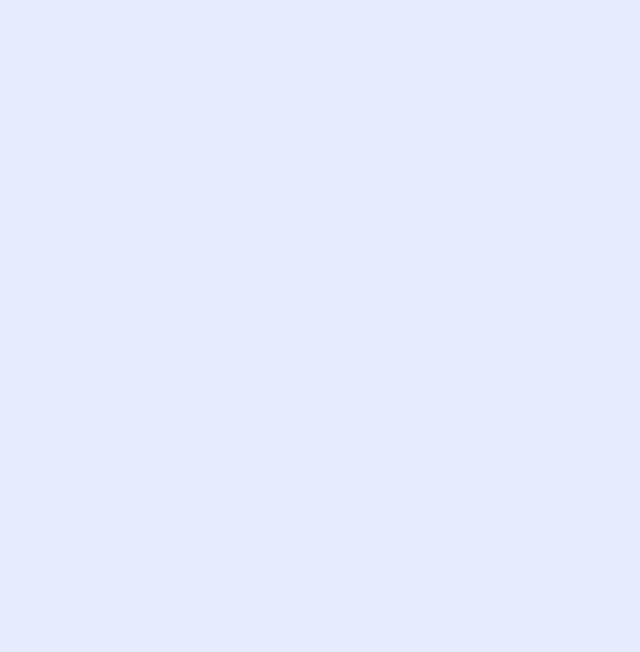
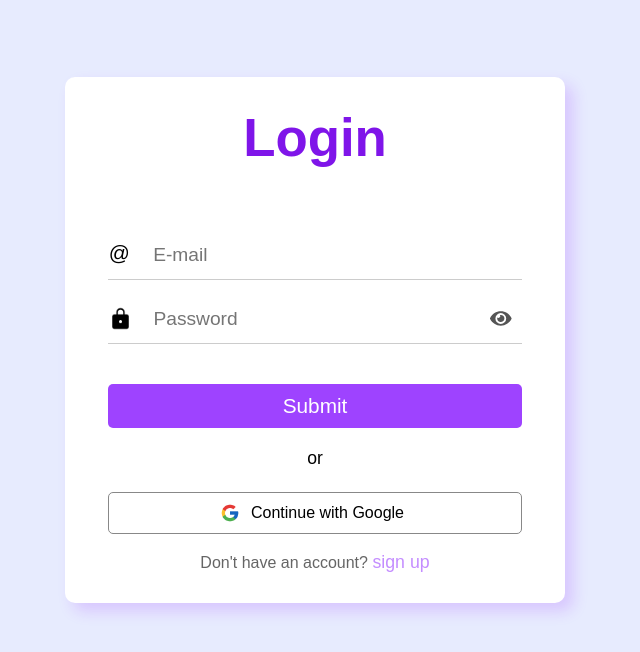
Before and after one commit to rithishcodespace/Project_Register, a React (Vite) app in the folder frontend/: page /login in a window 1280 px wide. Before the commit this address had no page. Shown: the top 652 px of the page, without its empty margins (325-965 px from the left). Built offline with nearby package versions, Linux system fonts and the light colour scheme.

Commit message:
login_page_ready

```diff
--- a/frontend/src/App.jsx
+++ b/frontend/src/App.jsx
@@ -7,7 +7,7 @@ function App() {
   return (
   <BrowserRouter>
     <Routes>
-      <Route path="/" element={<Login/>}></Route>
+      <Route path="/login" element={<Login/>}></Route>
       <Route path="/signup" element={<Signup/>}></Route>
     </Routes>
   </BrowserRouter>
--- a/frontend/src/Signup.jsx
+++ b/frontend/src/Signup.jsx
@@ -105,8 +105,8 @@ function Signup() {
             <button className="glogin"  onClick={()=>{}}>Sign in with Google</button>
 
           </div>
-          <div>
-          <p className="psignup">Already have an account? <a href="" onClick={()=>navigate('/')}  className="linksignup">Login </a></p>
+          <div style={{backgroundColor:"white"}}>
+          <p className="psignup">Already have an account? <a href="" onClick={()=>navigate('/login')}  className="linksignup">Login </a></p>
           </div>
         </div>
       </>
```
